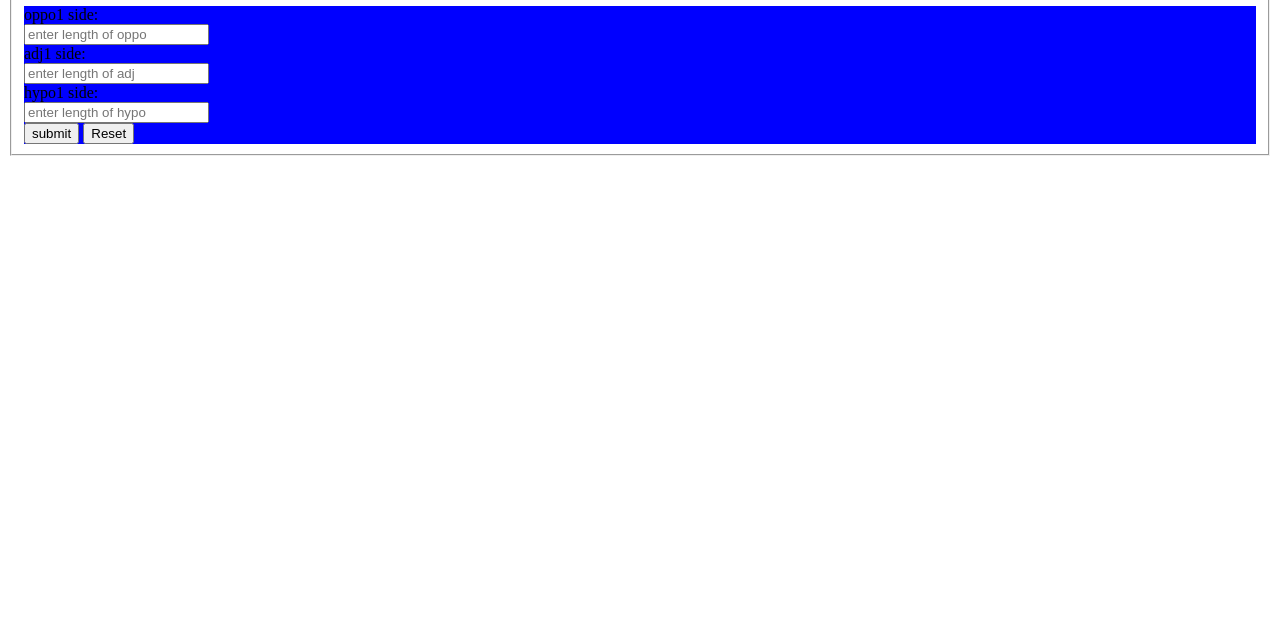
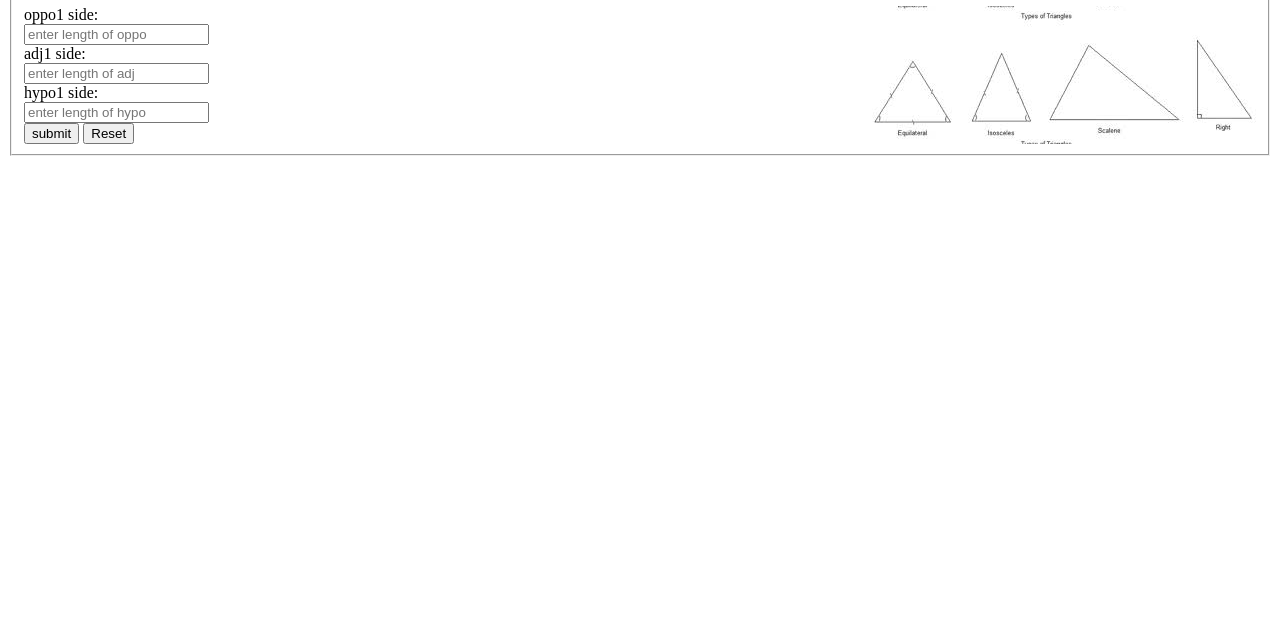
Before and after one commit to soulo3760/triangle-side-checker, a plain HTML site: page index.html in a window 1280 px wide. Shown: the part 161-800 px from the top of the page. Drawn offline with Linux system fonts and the light colour scheme.

Commit message:
gh-pages created

```diff
--- a/css/style.css
+++ b/css/style.css
@@ -1,8 +1,7 @@
 
 div.triangle {
-  background-image: url(../images/blackpanter.jpeg);
+  background-image: url(../images/triangle.jpeg);
   background-repeat: repeat-y;
-  align-content: center;
-  background-position: center;
-  background-color: blue;
+  background-position:right;
+  background-color: white;
 }
--- a/index.html
+++ b/index.html
@@ -11,8 +11,8 @@
     </div>
       <fieldset class="check">
   <h1> Check the Sides of Triangle </h1>
+    <div class="triangle">
         <form class="entry-box">
-  <div class="triangle">
  oppo1 side:&nbsp<br>
     <input type="number"name="oppo" placeholder="enter length of oppo" id="oppo1"> <br>
  adj1 side:&nbsp<br>
```
Also changed, not shown: images/color.jpg (added), images/triangle.jpeg (added), 1 other file.
